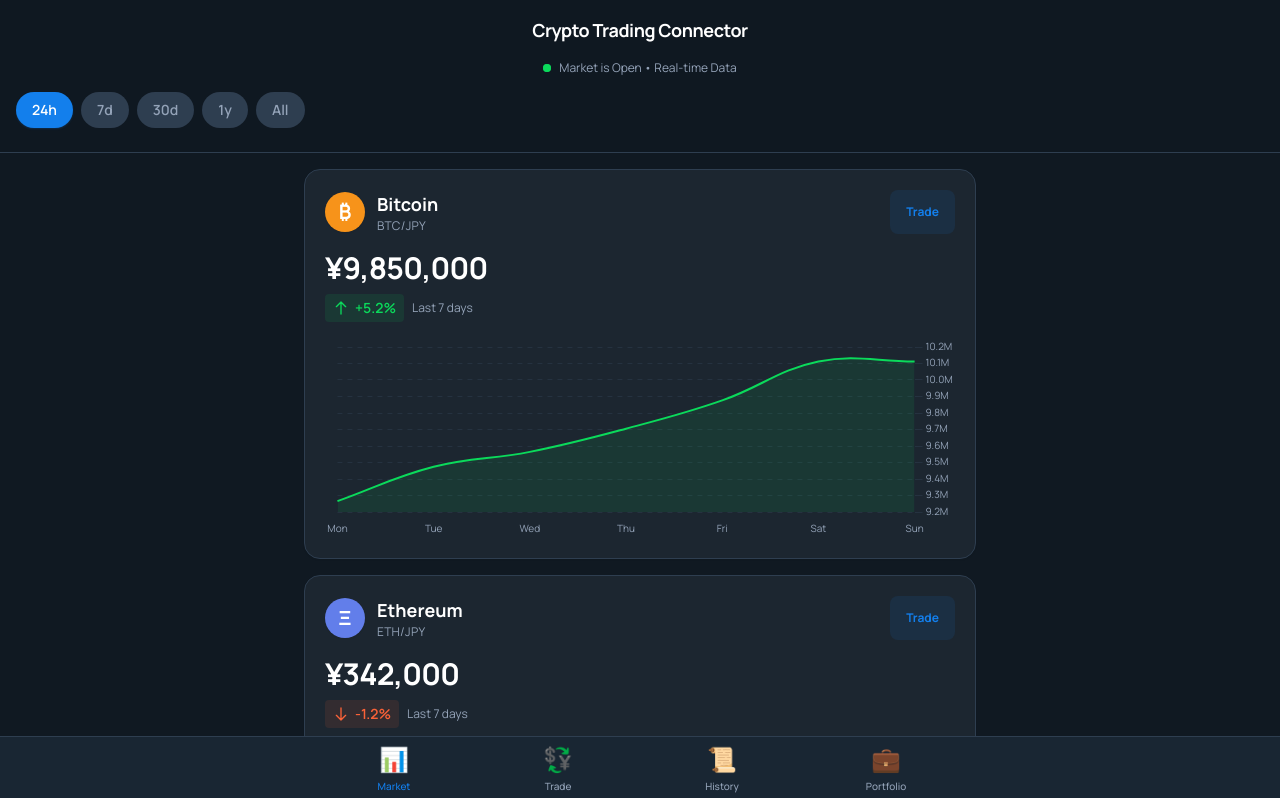
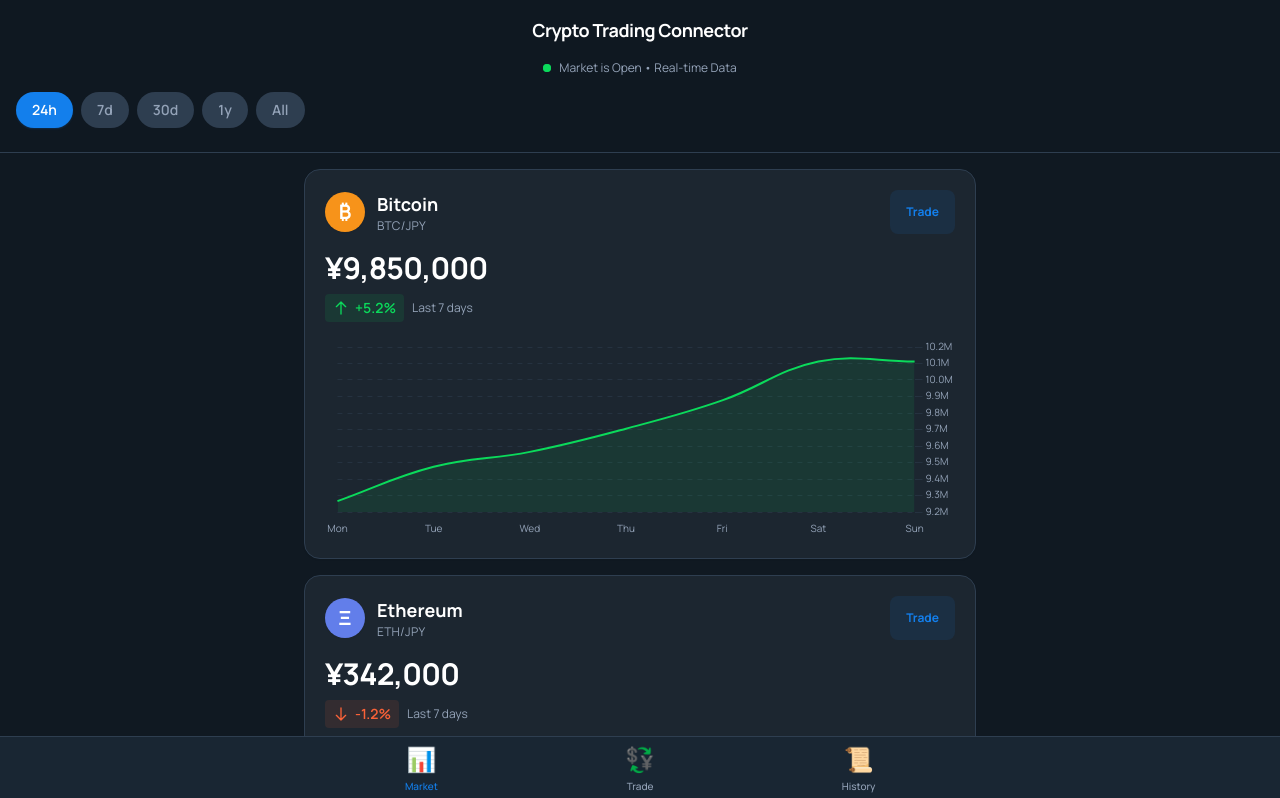
Before and after one commit to Kohei-Sato-1221/crypto-trading-connector-by-kiro, a Nuxt app in the folder crypto-trading-connector-fe/: page /market in a window 1280 px wide. Shown: the top 798 px of the page. Built offline with nearby package versions, Linux system fonts and the light colour scheme.

Commit message:
feat: portfolioのリンクを削除

```diff
--- a/crypto-trading-connector-fe/components/NavigationBar.vue
+++ b/crypto-trading-connector-fe/components/NavigationBar.vue
@@ -9,8 +9,7 @@
 const navItems: NavigationItem[] = [
   { name: 'market', path: '/market', icon: '📊', label: 'Market' },
   { name: 'trade', path: '/trade', icon: '💱', label: 'Trade' },
-  { name: 'history', path: '/history', icon: '📜', label: 'History' },
-  { name: 'portfolio', path: '/portfolio', icon: '💼', label: 'Portfolio' }
+  { name: 'history', path: '/history', icon: '📜', label: 'History' }
 ]
 
 // Get current route - use composable in production, allow override for testing
```
